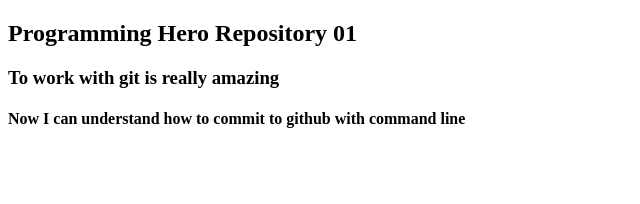
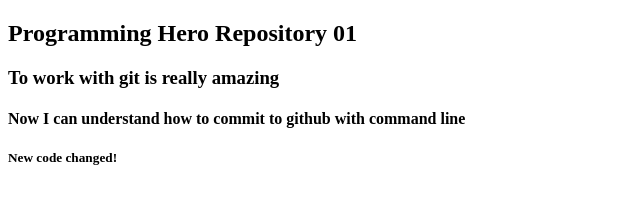
Before and after one commit to SaifulIslamDS/programming-hero-repo-01, a plain HTML site: page index.html in a window 1280 px wide. Shown: the whole page, without its empty margins (0-640 px from the left). Drawn offline with Linux system fonts and the light colour scheme.

Commit message:
Added new line

```diff
--- a/index.html
+++ b/index.html
@@ -10,5 +10,6 @@
     <h2>Programming Hero Repository 01</h2>
     <h3>To work with git is really amazing</h3>
     <h4>Now I can understand how to commit to github with command line</h4>
+    <h5>New code changed!</h5>
 </body>
 </html>
```
